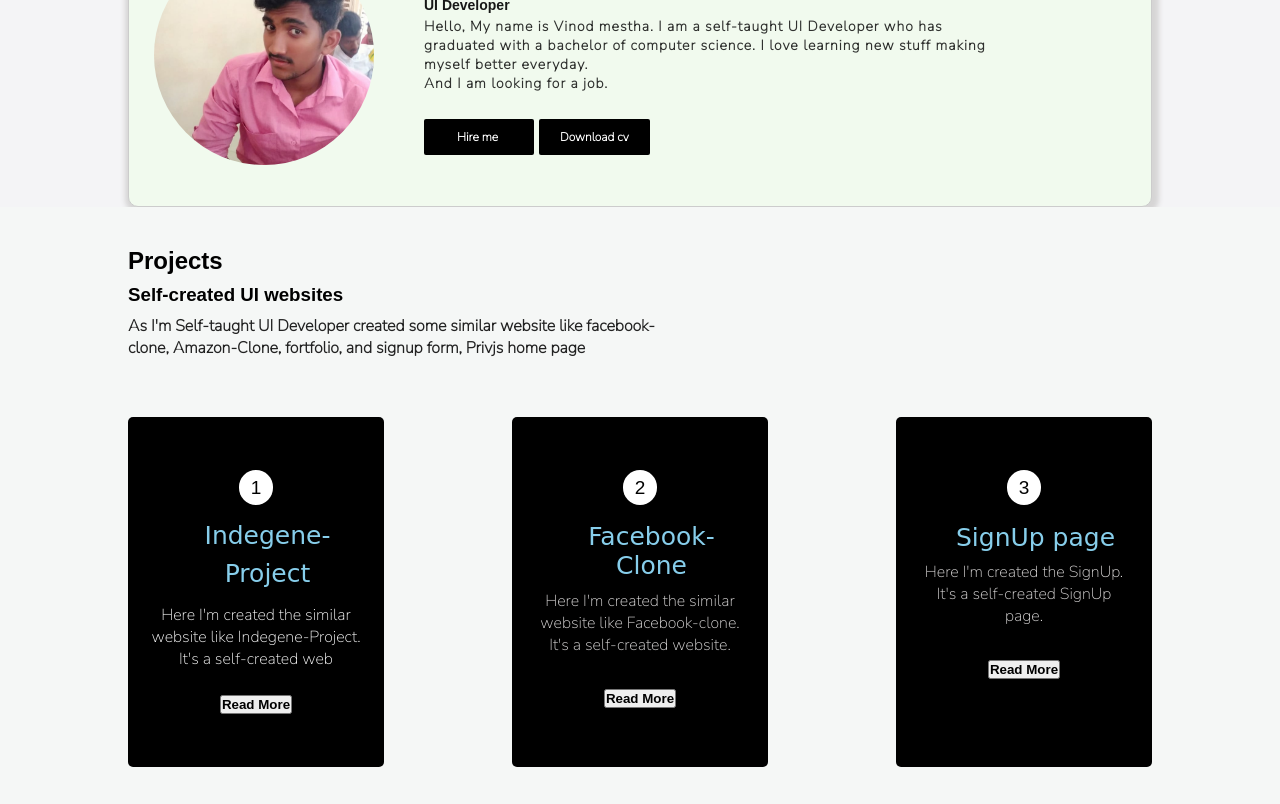
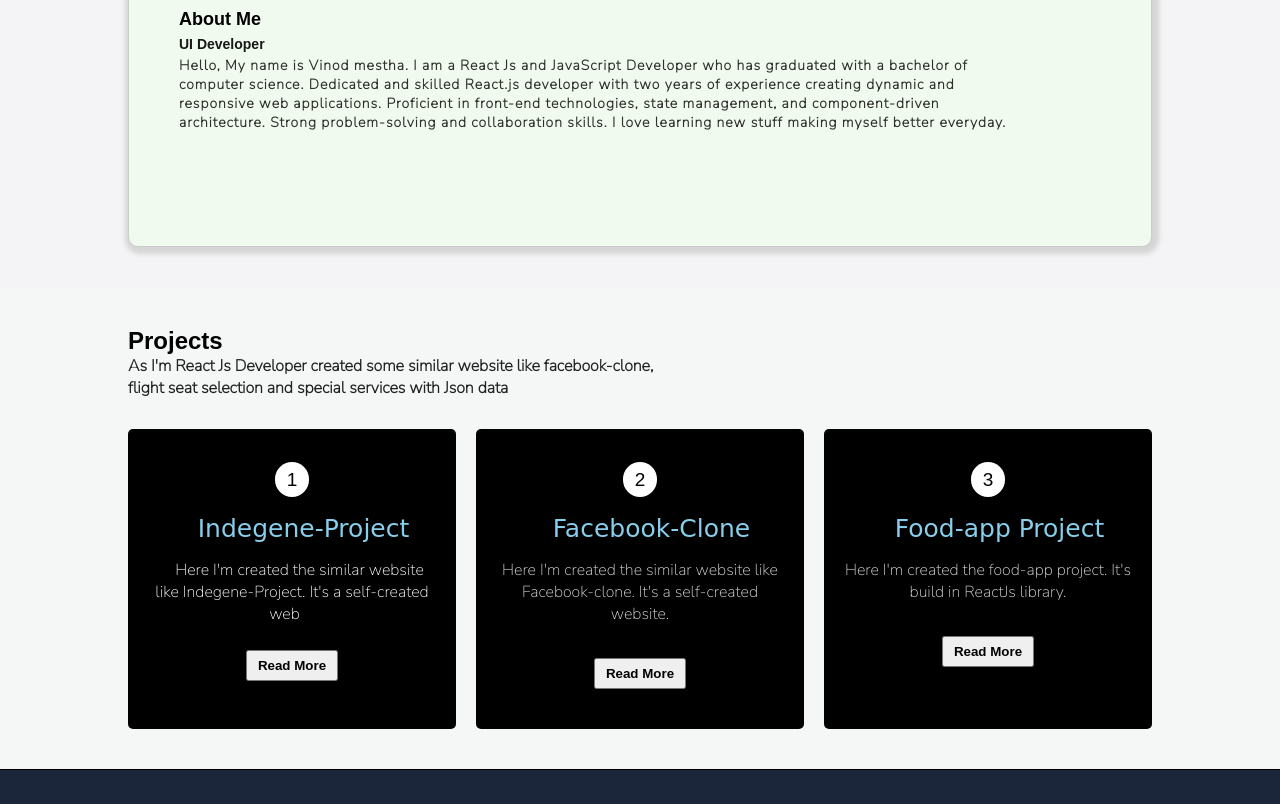
Before and after one commit to Vinodmestha/portfolio, a plain HTML site: page index.html in a window 1280 px wide. Shown: the part 813-1617 px from the top of the page. Drawn offline with Linux system fonts and the light colour scheme; files whose address does not match are found by name.

Commit message:
portfolio updated and resume added

```diff
--- a/index.html
+++ b/index.html
@@ -16,7 +16,7 @@
     <body>
         <header>
             <div class="logo">
-                UI Developer
+                ReactJs Developer
             </div>
             <nav>
                 <div class="side" id="close"  >
@@ -37,16 +37,16 @@
             <div class="hero">
                 <div class="profile-name">
                     <h1>Hello,</h1><span class="headname">i'm Vinod mestha</span>
-                    <p>I am Self-taught UI Developer</p>
+                    <p>I am React Js and JavaScript Developer</p>
                     <a class="btn1"  href="mailto:email@example.com" >Hire me</a>
-                    <a class="btn2" href="Resume - vinod.pdf">Download cv</a>
+                    <a class="btn2" href="Vinod_Mestha.pdf">Download cv</a>
 
                 </div>
 
                 <div class="social-icons">
-                    <a href="https://www.instagram.com/mestha_vind/"><i class="fab fa-instagram"></i></a>
-                    <a href="https://www.facebook.com/vinod mesth/"><i class="fab fa-facebook" ></i></a>
-                    <a href="https://www.linkedin.com/in/vinod-mesth-6133101b5" ><i class="fab fa-linkedin" ></i></a>
+                    <a href="https://www.instagram.com/mestha_vinod/"><i class="fab fa-instagram"></i></a>
+                    <a href="https://www.facebook.com/vinod mestha/"><i class="fab fa-facebook" ></i></a>
+                    <a href="https://www.linkedin.com/in/vinod-mestha-6133101b5" ><i class="fab fa-linkedin" ></i></a>
                     <a ><i class="fab fa-google" ></i></a>
 
                 </div>
@@ -60,20 +60,14 @@
         <!-- About section -->
         <section id="about">
             <div class="about">
-                <div class="image-about">
-                    <img src="2.jpg"  class="img1">
-                </div>
                 <div class="info">
                     <h2>About Me</h2>
                     <h3>UI Developer</h3>
-                    <p class="para">Hello, My name is Vinod mestha. I am a self-taught UI Developer who has graduated with a bachelor of computer science.
+                    <p class="para">Hello, My name is Vinod mestha. I am a React Js and JavaScript Developer who has graduated with a bachelor of computer science.
+                        Dedicated and skilled React.js developer with two years of experience creating dynamic and responsive web applications. Proficient in front-end technologies, state management, and component-driven architecture. Strong problem-solving and collaboration skills.
                         I love learning new stuff making myself better everyday.<br>
-                        And I am looking for a job.
                         <br><br>
                     </p>
-                    <a class="btn3" href="mailto:email@example.com"> Hire me </a>
-                    <a class="btn4" href="Resume - vinod.pdf">Download cv</a>
-
                 </div>
             </div>
         </section>
@@ -82,10 +76,8 @@
             <div class="services">
                 <div class="para">
                     <h2>Projects</h2>
-                    <h3>Self-created UI websites</h3>
                     <p>
-                        As I'm Self-taught UI Developer created some similar website like facebook-clone, Amazon-Clone, fortfolio, and signup form, Privjs home page
-
+                        As I'm React Js  Developer created some similar website like facebook-clone, flight seat selection and special services with Json data
                     </p>
                 </div>
                 <div class="box-1" >
@@ -99,7 +91,7 @@
 
                             </div>
                     </div>
-                    <div class="box2">
+                    <div class="box1">
                         <span class="spanli">2</span>
                         <a class="words word-1" href="https://my-firstproject.netlify.app/">
                             <span>Facebook-Clone</span></a>
@@ -109,54 +101,31 @@
                             <button>Read More</button>
                         </div>
                     </div>
-                    <div class="box3">
+                    <div class="box1">
                         <span class="spanli">3</span>
-                        <a class="words word-1" href="https://signupforms.netlify.app/">
-                            <span>SignUp page</span></a>
-                        <p>Here I'm created the SignUp. It's a self-created SignUp page.</p>
-                        </p>
-                            <button>Read More</button>
-
-                    </div>
-                </div>
-                <div class="box-2">
-                    <div class="">
-                    <div class="box4">
-                        <span class="spanli">4</span>
                         <a class="words word-1" href="https://foodapp-project.netlify.app/">
                             <span>Food-app Project</span></a>
                         <p>Here I'm created the food-app project. It's build in ReactJs library. </p>
                         </p>
+                        <div>
                             <button>Read More</button>
-
-                    </div>
+                        </div>
                     </div>
                 </div>
             </div>
         </section>
-        <!-- <section id="project">
-            <div class="project-info">
-                <h4>Projects</h4>
-                <a class="alink1" href="https://my-firstproject.netlify.app/">Website: https://my-firstproject.netlify.app/</a><br>
-                <a class="alink2" href="https://signupforms.netlify.app/">Website: https://signupforms.netlify.app/</a><br>
-                <a class="alink3" href="https://vinod-portfolio.netlify.app/">Website: https://vinod-portfolio.netlify.app/
-
-                </a>
-            </div>
-
-        </section> -->
         <!-- footer section -->
         <footer>
             <h1>Going-To Internet</h1>
             <p>
             </p>
             <div class="social-icon">
-                <a ><i class="fab fa-instagram"></i></a>
-                <a ><i class="fab fa-facebook" ></i></a>
-                <a ><i class="fab fa-linkedin" ></i></a>
+                <a href="https://www.instagram.com/mestha_vinod/"><i class="fab fa-instagram"></i></a>
+                <a href="https://www.facebook.com/vinod mestha/"><i class="fab fa-facebook" ></i></a>
+                <a href="https://www.linkedin.com/in/vinod-mestha-6133101b5" ><i class="fab fa-linkedin" ></i></a>
                 <a ><i class="fab fa-google" ></i></a>
             </div>
-            <span class="copy-rights">&copy;2020 copyright by Going To Internet</span>
+            <span class="copy-rights">&copy;2023 copyright by Going To Internet</span>
         </footer>
     </body>
 </html>
--- a/style.css
+++ b/style.css
@@ -67,7 +67,7 @@ section .hero{
     padding-bottom: 4px;
 }
 
-    .headname{
+.headname{
     color: rgb(36, 35, 35);
     font-size: xx-large;
     text-transform: uppercase;
@@ -110,27 +110,24 @@ section .hero{
 }
 #about{
     background: #f4f4f6;
+    padding: 40px 0;
 }
 
 .about{
     display: flex;
     background-color:#f1faee;
     box-shadow:2px 2px 5px 5px  rgb(214, 213, 213);
-    margin:  auto  auto;
+    padding:  20px  auto;
     border-radius: 10px;
     border: 1px solid #cccccc;
     height: 300px;
     align-items: center;
     width: 80%;
+    margin: auto;
 
 
-} .img1{
-    width: 220px;
-    margin-left: 25px;
-    border-radius: 150px;
-    height:220px;
 
-}.info{
+} .info{
     margin: 0 50px;
 }.about h2{
     font-family: sans-serif;
@@ -155,31 +152,6 @@ section .hero{
     font-family: 'Nunito Sans', sans-serif;
 }.info{
     padding: 0 90px 0 0;
-}.info .btn3{
-    padding: 10px 33px ;
-    background-color: black;
-    border: none;outline: none;
-    color: #ffffff;
-    font-size: 12px;
-    border-radius: 2px;
-    text-decoration: none;
-    font-family: 'Nunito Sans', sans-serif;
-    font-weight: 600;
-
-
-}.info .btn4{
-    padding: 10px 21px ;
-    background-color: black;
-    border: none;
-    outline: none;
-    color: #ffffff;
-    font-size: 12px;
-    border-radius: 2px;
-    text-decoration: none;
-    margin-left: 5px;
-    font-family: 'Nunito Sans', sans-serif;
-    font-weight: 600;
-
 }.btn3:hover{
     background: #ffffff;
     color: black;
@@ -219,19 +191,15 @@ section .hero{
     padding-top: 10px;
 }.services .para {
     width: 530px;
-    height: 200px;
-    padding-bottom: 100px;
+    padding-bottom: 30px;
     padding-top: 30px;
     font-family: Arial, Helvetica, sans-serif;
 
 
 }.para h2{
     font-family: sans-serif;
-}.para h3{
-    padding: 9px 0;
-    font-family: sans-serif;
-
-}.para p{
+}
+.para p{
     color: rgb(34, 34, 34);
     font-family: 'Nunito Sans', sans-serif;
     font-weight: 600;
@@ -240,16 +208,17 @@ section .hero{
     display: none;
 }
 .box-1{
-    display: flex; color: #ffffff;
+    display: grid;
+    grid-template-columns: repeat(3,1fr);
+    gap: 20px;
+    color: #ffffff;
     padding-bottom: 40px ;
-    justify-content: space-between;
     max-width: 100%;
 }
 .box1{
-    height: 350px;
-    width: 25%;
+
     text-align: center;
-    padding: 60px 20px  ;
+    padding: 40px 20px  ;
     border-radius: 5px;
     font-family: "Archivo Black", sans-serif;
     background: black;
@@ -267,7 +236,7 @@ section .hero{
     color: black;
 
 }.readmore{
-    padding-top: 15px;
+    padding:6px 15px;
     font-family: 'Nunito Sans', sans-serif;
 
 }.box1  a{
@@ -307,126 +276,16 @@ section .hero{
 
 }.box1 button{
     margin-top: 25px;
-    padding: 0;
+    padding: 6px 10px;
+    cursor: pointer;
 }.box1 .readmore{
     color: white;
 }.box2{
     background: black;
-    height: 350px;
-    width: 25%;
     text-align: center;
-    padding: 60px 20px  ;
+    padding: 640px 20px  ;
     border-radius: 5px;
     font-family: "Archivo Black", sans-serif;
-
-
-}.box2 .spanli{
-    background: #ffffff;
-    font-size: 19px;
-    width: 20px;
-    height: 20px;
-    padding: 7px 12px;
-    border-radius: 30px;
-    text-align: center;
-    margin-top: 5px;
-    color: black;
-
-} .box2 a{
-    margin-top: 25px;
-    font-size: 25px;
-    color: skyblue;
-    display: block;
-    font-family: cursive;
-    text-align: center;
-
-}.box2 a:hover{
-    color: rgb(238, 115, 115);
-}.box2 p{
-    margin-top: 8px;
-    color: rgb(221, 219, 219);
-    font-family: 'Nunito Sans', sans-serif;
-
-}.box2 button{
-    margin-top: 25px;
-    padding: 0;
-
-}
-.box3{
-    background-color: black;
-    height: 350px;
-    width: 25%;
-    text-align: center;
-    padding: 60px 20px  ;
-    border-radius: 5px;
-    font-family: "Archivo Black", sans-serif;
-
-}.box3 .spanli{
-    background: #ffffff;
-    font-size: 19px;
-    width: 20px;
-    height: 20px;
-    padding: 7px 12px;
-    border-radius: 30px;
-    text-align: center;
-    margin-top: 5px;
-    color: black;
-
-}.box3 a{
-    margin-top: 25px;
-    font-size: 25px;
-    display: block;
-    color: skyblue;
-    font-family: cursive;
-}.box3 a:hover{
-    color: rgb(238, 115, 115);
-}.box3 p{
-    margin-top: 8px;
-    color: rgb(221, 219, 219);
-    font-family: 'Nunito Sans', sans-serif;
-
-}.box3 button{
-    margin-top: 25px;
-    padding: 0;
-}.box-2{
-    display: flex; color: #ffffff;
-    justify-content: center;
-    align-items: center;
-    padding-bottom: 40px ;
-}
-.box4{
-    background-color: black;
-    height: 350px;
-    width: 100%;
-    text-align: center;
-    padding: 60px 20px  ;
-    border-radius: 5px;
-}.box4 .spanli{
-    background: #ffffff;
-    font-size: 19px;
-    width: 20px;
-    height: 20px;
-    padding: 7px 12px;
-    border-radius: 30px;
-    text-align: center;
-    margin-top: 5px;
-    color: black;
-
-}.box4 a{
-    margin-top: 25px;
-    font-size: 25px;
-    display: block;
-    color: skyblue;
-    font-family: cursive;
-}.box4 a:hover{
-    color: rgb(238, 115, 115);
-}.box4 p{
-    margin-top: 8px;
-    color: rgb(221, 219, 219);
-    font-family: 'Nunito Sans', sans-serif;
-
-}.box4 button{
-    margin-top: 25px;
-    padding: 0;
 }
 
 .project-info{
```
Also changed, not shown: 2 other files.
